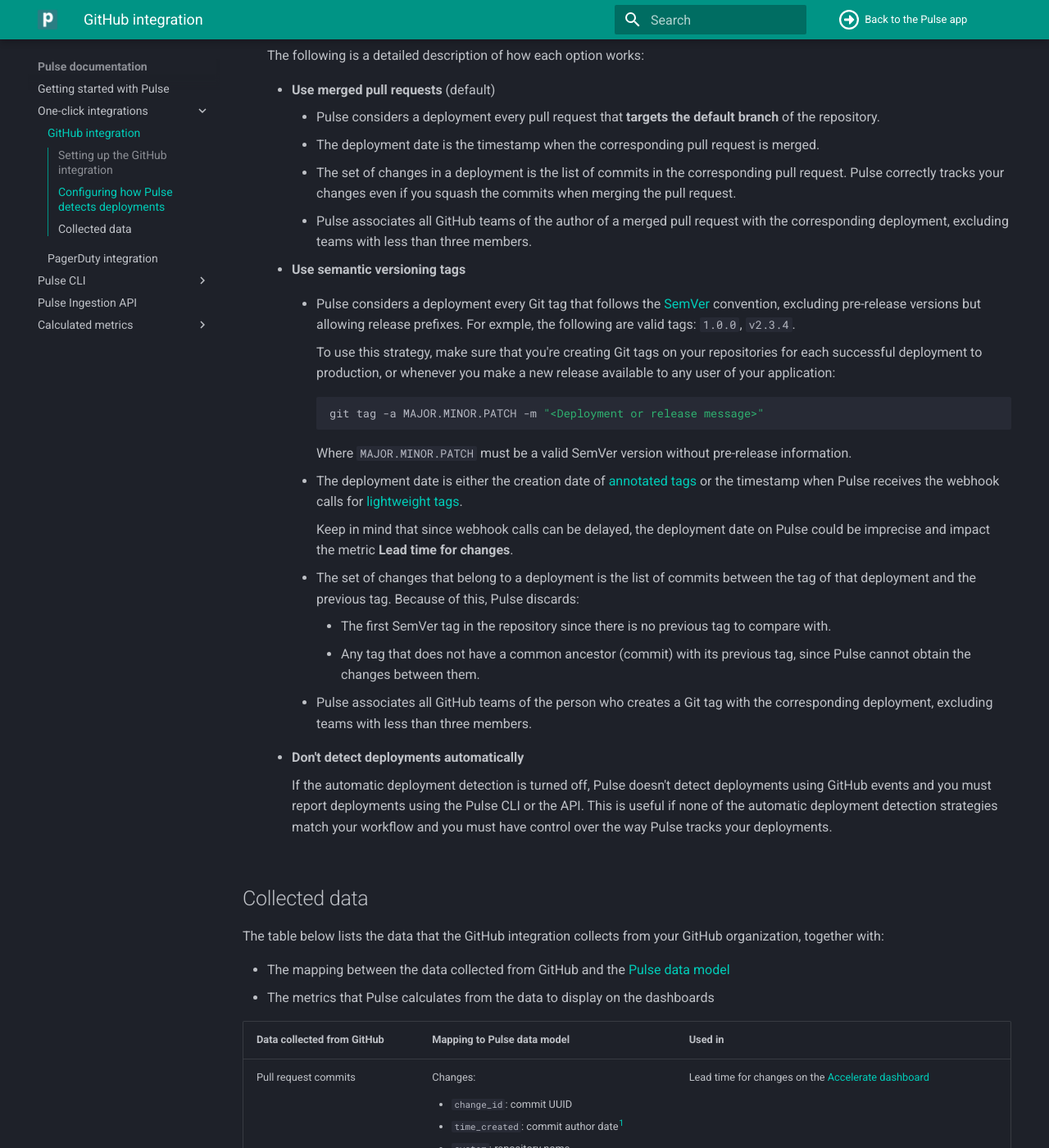
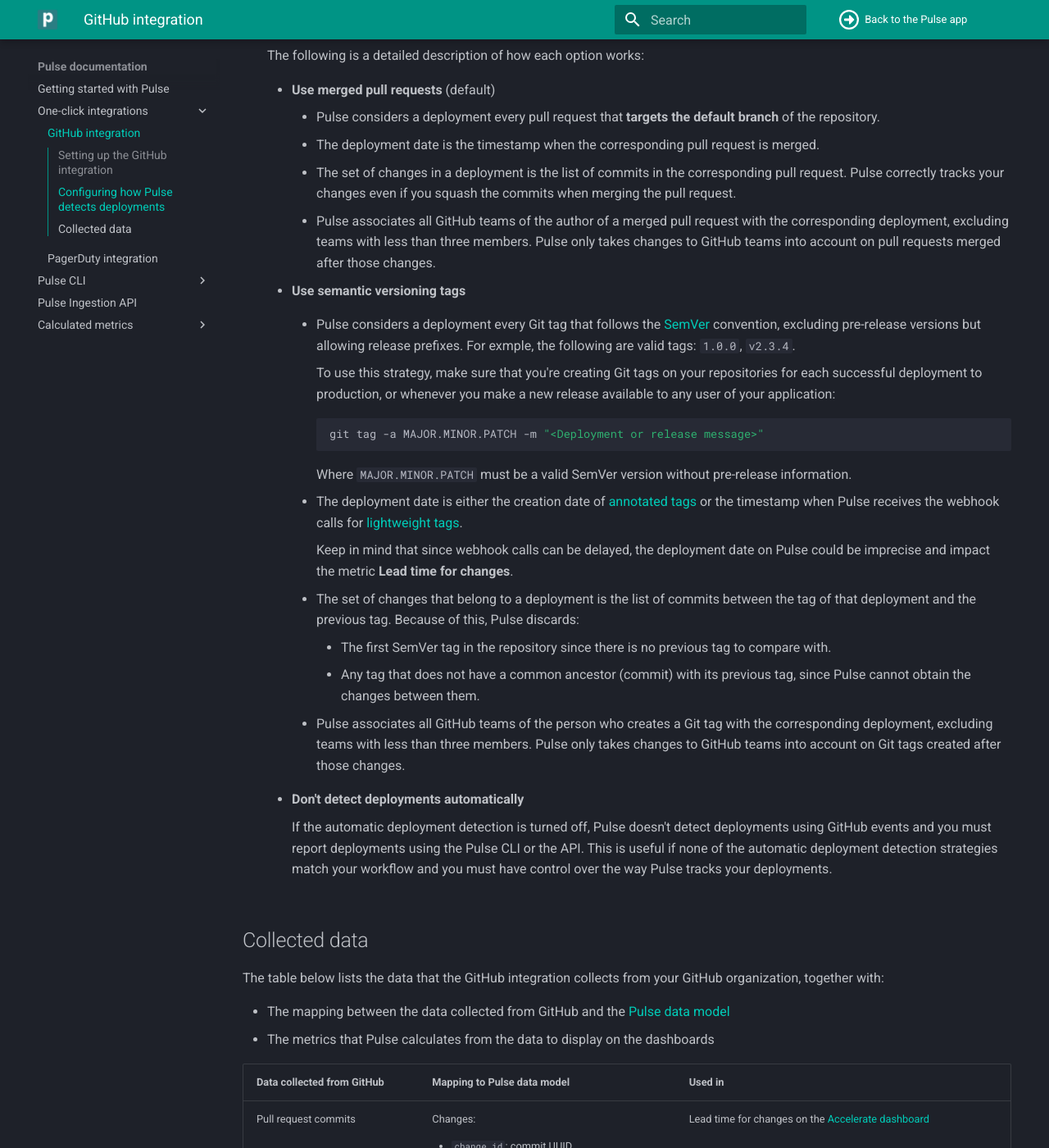
Before and after one commit to codacy/pulse-user-docs, an MkDocs documentation site: the page built from docs/one-click-integrations/github-integration.md, in a window 1280 px wide and 1400 px high, scrolled down 2333 px. Shown: the whole window at 82% size. Built offline with MkDocs 1.6.1 and Material for MkDocs 9.7.7, drawn with Linux system fonts in a browser that asks for light colours.

Commit message:
feature: Changes to GitHub teams aren't retroactive

```diff
--- a/docs/one-click-integrations/github-integration.md
+++ b/docs/one-click-integrations/github-integration.md
@@ -50,7 +50,7 @@
         -   Pulse considers a deployment every pull request that **targets the default branch** of the repository.
         -   The deployment date is the timestamp when the corresponding pull request is merged.
         -   The set of changes in a deployment is the list of commits in the corresponding pull request. Pulse correctly tracks your changes even if you squash the commits when merging the pull request.
-        -   Pulse associates all GitHub teams of the author of a merged pull request with the corresponding deployment, excluding teams with less than three members.
+        -   Pulse associates all GitHub teams of the author of a merged pull request with the corresponding deployment, excluding teams with less than three members. Pulse only takes changes to GitHub teams into account on pull requests merged after those changes.
 
     -   **Use semantic versioning tags**
 
@@ -73,7 +73,7 @@
             -   The first SemVer tag in the repository since there is no previous tag to compare with.
             -   Any tag that does not have a common ancestor (commit) with its previous tag, since Pulse cannot obtain the changes between them.
 
-        -   Pulse associates all GitHub teams of the person who creates a Git tag with the corresponding deployment, excluding teams with less than three members.
+        -   Pulse associates all GitHub teams of the person who creates a Git tag with the corresponding deployment, excluding teams with less than three members. Pulse only takes changes to GitHub teams into account on Git tags created after those changes.
 
     -   **Don't detect deployments automatically**
 
```
